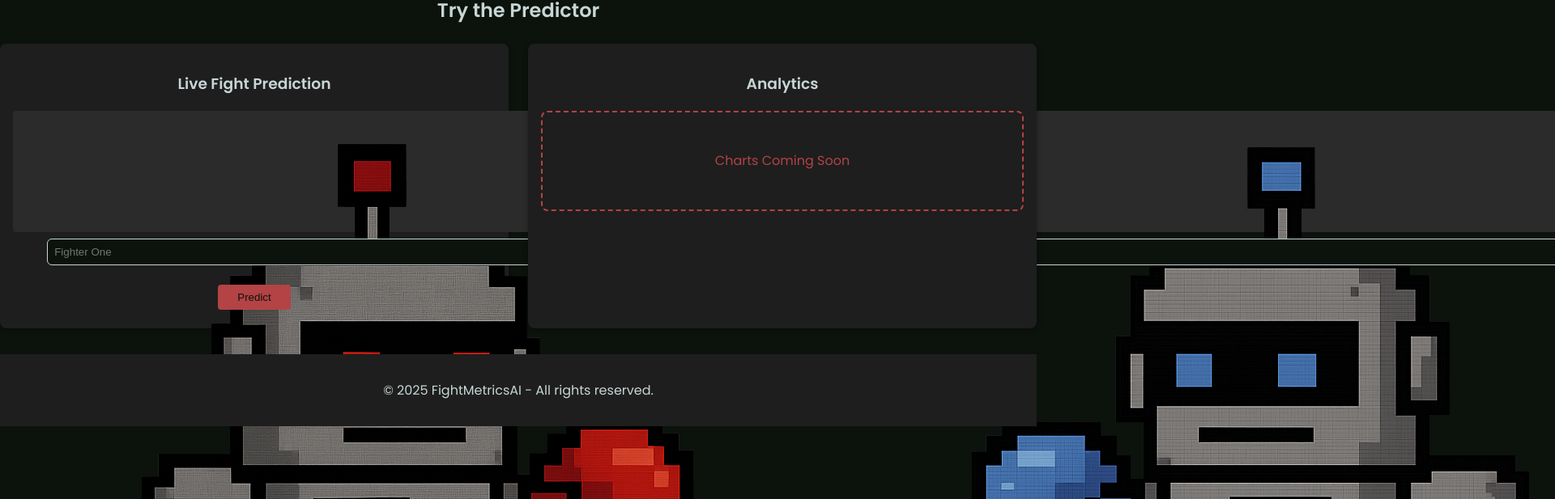
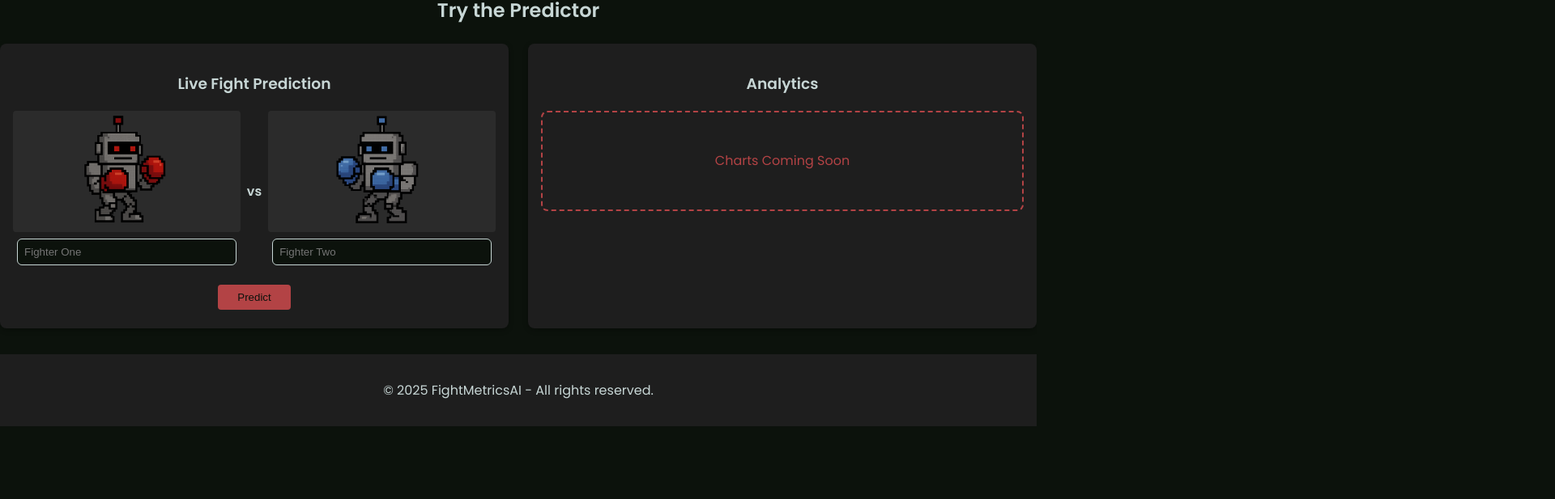
Before and after one commit to adamwalid64/FightMetricsAI, a React (Vite) app in the folder webapp/frontend/: page / in a window 1280 px wide. Shown: the part 799-1416 px from the top of the page at 81% size, 1920 px wide, since content can reach past the window. After the commit the page ends 1326 px from the top, so only its background shows below. Built offline with nearby package versions, Linux system fonts and the light colour scheme.

Commit message:
Fix fighter images to fit container

```diff
--- a/webapp/frontend/src/App.css
+++ b/webapp/frontend/src/App.css
@@ -150,6 +150,12 @@
   background-color: #2b2b2b;
   border-radius: 4px;
   margin-bottom: 0.5rem;
+}
+
+.robofighter-image {
+  width: 100%;
+  height: 100%;
+  object-fit: contain;
 }
 
 .vs {
```
